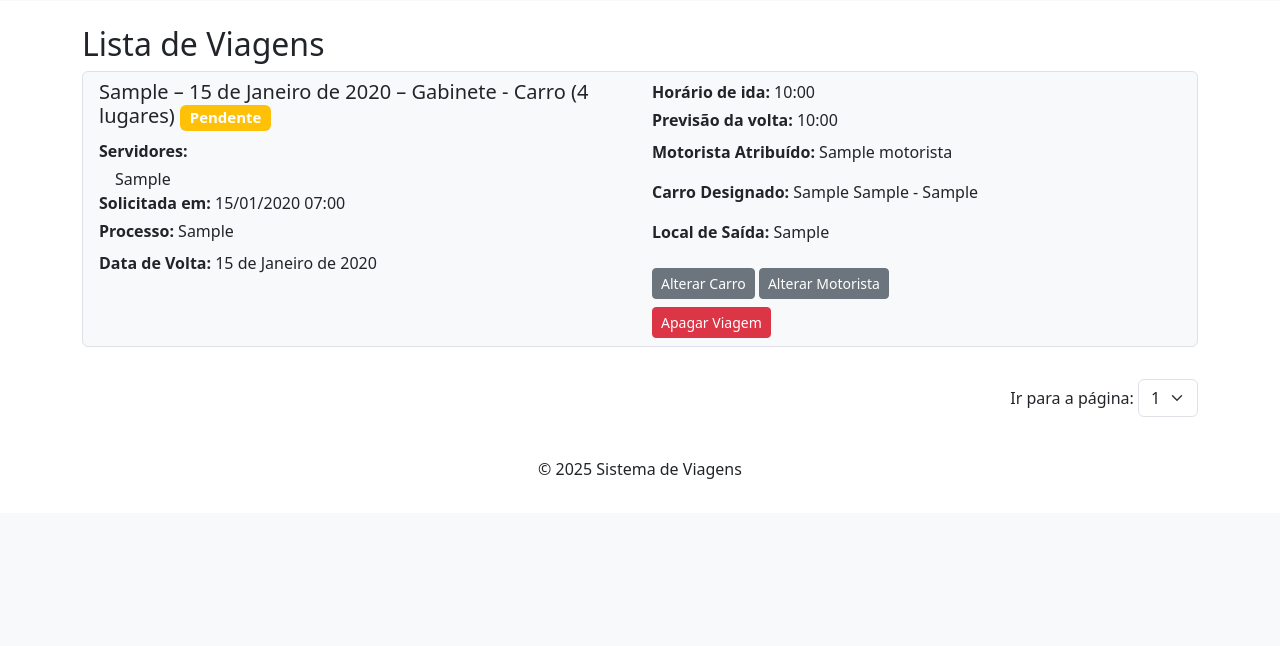
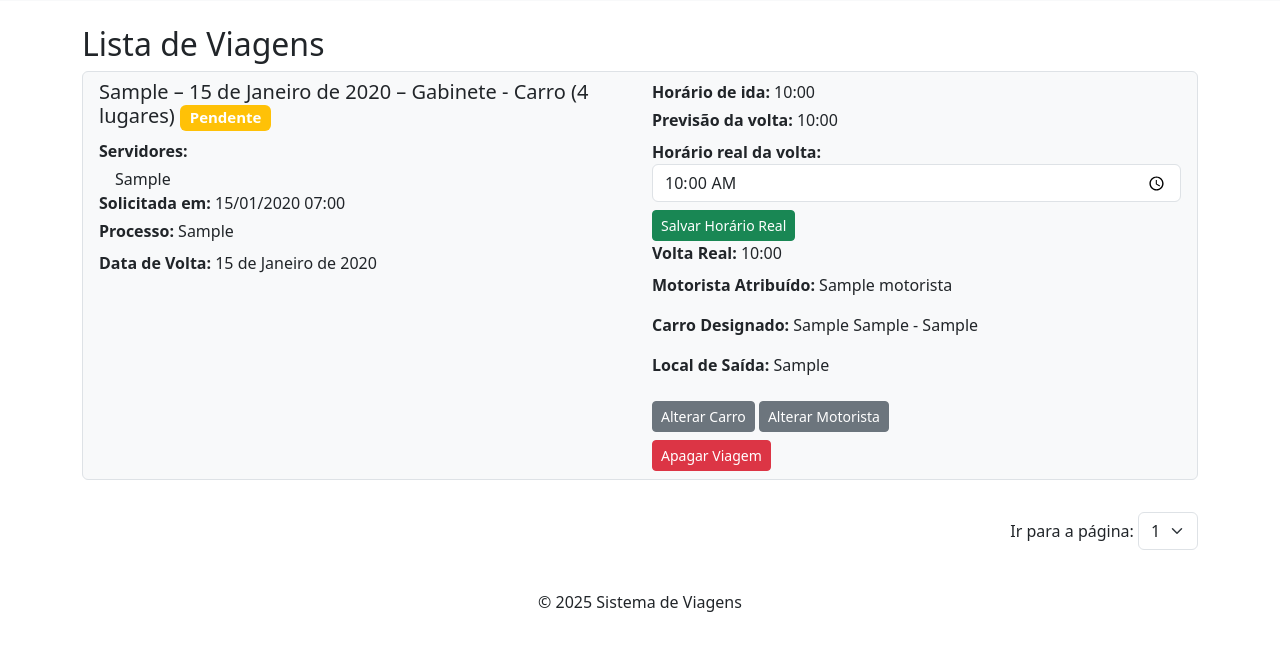
Before and after one commit to plmdsmatheus/Web-Semjidh-Viagens, a Django app: page /viagens/listar_viagens/ in a window 1280 px wide. Shown: the part 296-942 px from the top of the page. Before the commit the page ends 775 px from the top, so only its background shows below. Run offline with Django 5.2, Linux system fonts and the light colour scheme; a user stored in the database is signed in; tables that the repository leaves empty hold one stand-in row (values such as "Sample post").

Commit message:
Feat: implemented a "horario volta".

```diff
--- a/semjidhapp/viagens/models.py
+++ b/semjidhapp/viagens/models.py
@@ -70,6 +70,8 @@ class Viagem(models.Model):
     )
     carro = models.ForeignKey(Carro, null=True, blank=True, max_length=200, on_delete=models.SET_NULL)
 
+    horario_volta_real = models.TimeField(null=True, blank=True, verbose_name="Volta")
+
     @property
     def servidores_lista(self):
         return self.servidores.split(',')
--- a/semjidhapp/viagens/templates/viagens/listar_viagens.html
+++ b/semjidhapp/viagens/templates/viagens/listar_viagens.html
@@ -45,6 +45,25 @@
             </p>
             <p class="mb-1">
               <strong>Previsão da volta:</strong> {{ viagem.horario_volta|default:"Não definido" }}
+            </p>
+
+            {% if viagem.motorista %}
+              <form method="post" action="{% url 'atualizar_volta_real' viagem.id %}" class="mt-2">
+                {% csrf_token %}
+
+                <label><strong>Horário real da volta:</strong></label>
+                <input type="time" name="horario_volta_real" class="form-control mb-2"
+                      value="{{ viagem.horario_volta_real|time:'H:i' }}">
+
+                <button type="submit" class="btn btn-success btn-sm">
+                  Salvar Horário Real
+                </button>
+              </form>
+            {% endif %}
+
+            <p class="mb-1">
+              <strong>Volta Real:</strong>
+              {{ viagem.horario_volta_real|default:"Não informado" }}
             </p>
 
             {% if not viagem.motorista %}
--- a/semjidhapp/viagens/urls.py
+++ b/semjidhapp/viagens/urls.py
@@ -14,4 +14,5 @@ urlpatterns = [
     path('carro/<int:id>/apagar/', views.apagar_carro, name='apagar_carro'),
     path('cadastrar_carro/', views.cadastrar_carro, name='cadastrar_carro'),
     path('designar_carro/<int:viagem_id>/', views.designar_carro, name='designar_carro'),
+    path('viagem/<int:viagem_id>/volta-real/', views.atualizar_volta_real, name='atualizar_volta_real'),
 ]
--- a/semjidhapp/viagens/views.py
+++ b/semjidhapp/viagens/views.py
@@ -197,3 +197,14 @@ def designar_carro(request, viagem_id):
         messages.success(request, 'Carro designado com sucesso!')
         return redirect('listar_viagens')
     return render(request, 'viagens/designar_carro.html', {'viagem': viagem, 'carros': carros})
+
+def atualizar_volta_real(request, viagem_id):
+    if request.method == 'POST':
+        viagem = get_object_or_404(Viagem, id=viagem_id)
+        horario = request.POST.get('horario_volta_real')
+
+        if horario:
+            viagem.horario_volta_real = horario
+            viagem.save()
+
+    return redirect('listar_viagens')
```
